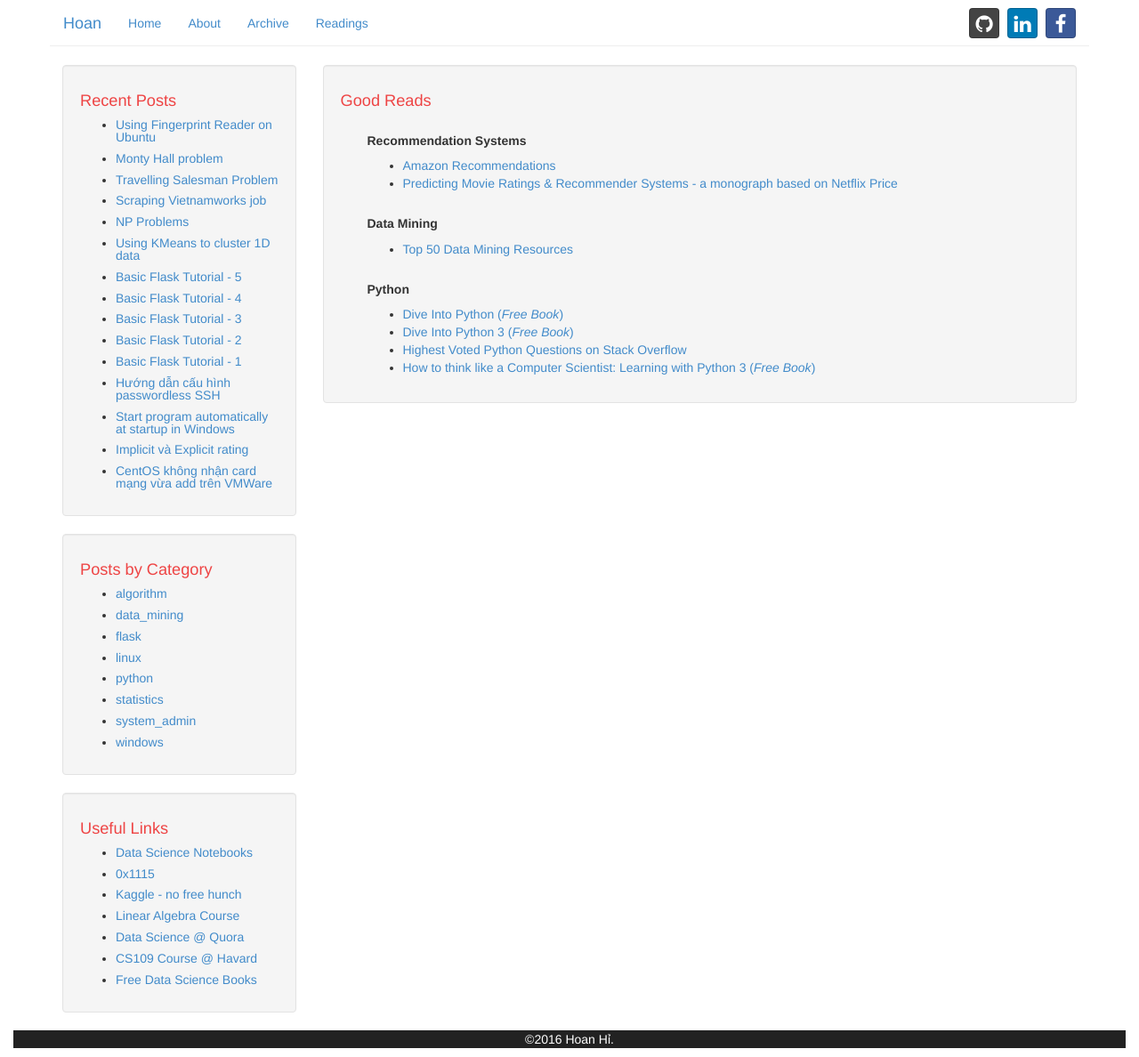
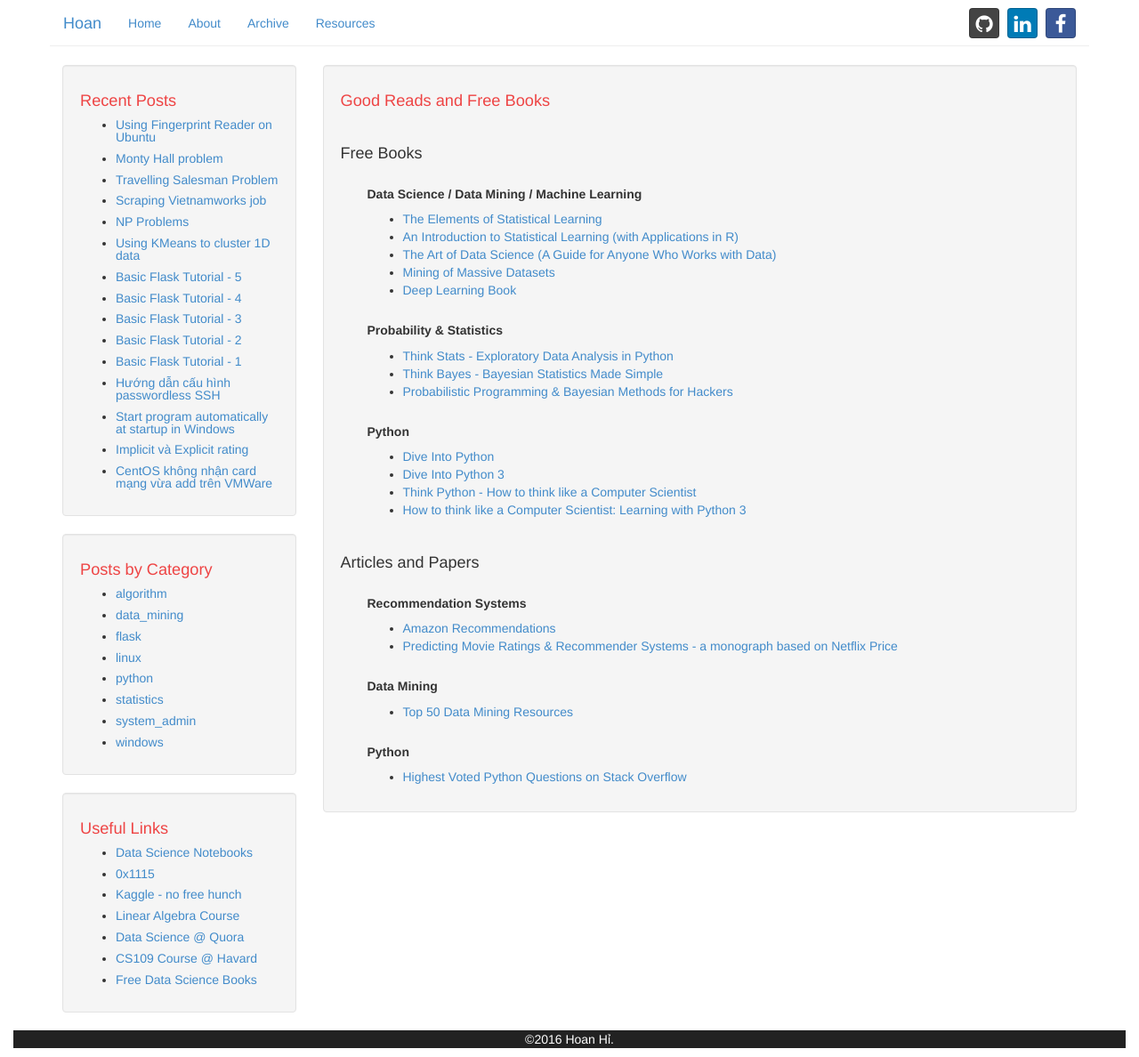
Before and after one commit to hoanvu/hoanvu.github.io, a Jekyll site: the page built from readings.html, in a window 1280 px wide. Shown: the whole page at 89% size. Built offline with Jekyll 4.4.1, drawn with Linux system fonts in a browser that asks for light colours.

Commit message:
change Readings to Resources & add some books

```diff
--- a/_includes/header.html
+++ b/_includes/header.html
@@ -36,7 +36,7 @@
                     <li class="active"><a href="{{ site.baseurl }}/about.html">About</a></li>
                     <li class="active"><a href="{{ site.baseurl }}/archive.html">Archive</a></li>
                     <!-- <li class="active"><a href="{{ site.baseurl }}/cv.pdf" target="_blank">CV</a></li> -->
-                    <li class="active"><a href="{{ site.baseurl }}/readings.html">Readings</a></li>
+                    <li class="active"><a href="{{ site.baseurl }}/readings.html">Resources</a></li>
                 </ul>
                 <ul class="nav navbar-nav toright">
 
--- a/readings.html
+++ b/readings.html
@@ -3,7 +3,40 @@ layout: default
 ---
 
 <div class="well">
-    <h1>Good Reads</h1>
+    <h1>Good Reads and Free Books</h1>
+    <br>
+    <h4>Free Books</h4>
+    <div class="indented">
+        <h5><strong>Data Science / Data Mining / Machine Learning</strong></h5>
+        <ul>
+            <li><a href="http://statweb.stanford.edu/~tibs/ElemStatLearn/" target="_blank">The Elements of Statistical Learning</a></li>
+            <li><a href="http://www-bcf.usc.edu/~gareth/ISL/" target="_blank">An Introduction to Statistical Learning (with Applications in R)</a></li>
+            <li><a href="https://leanpub.com/artofdatascience" target="_blank">The Art of Data Science (A Guide for Anyone Who Works with Data)</a></li>
+            <li><a href="http://infolab.stanford.edu/~ullman/mmds/bookL.pdf" target="_blank">Mining of Massive Datasets</a></li>
+            <li><a href="http://www.deeplearningbook.org/" target="_blank">Deep Learning Book</a></li>
+        </ul>
+    </div>
+
+    <div class="indented">
+    <h5><strong>Probability & Statistics</strong></h5>
+        <ul>
+            <li><a href="http://greenteapress.com/thinkstats2/thinkstats2.pdf" target="_blank">Think Stats - Exploratory Data Analysis in Python</a></li>
+            <li><a href="http://www.greenteapress.com/thinkbayes/thinkbayes.pdf" target="_blank">Think Bayes - Bayesian Statistics Made Simple</a></li>
+            <li><a href="http://camdavidsonpilon.github.io/Probabilistic-Programming-and-Bayesian-Methods-for-Hackers/" target="_blank">Probabilistic Programming & Bayesian Methods for Hackers</a></li>
+        </ul>
+    </div>
+
+    <div class="indented">
+        <h5><strong>Python</strong></h5>
+        <ul>
+            <li><a href="http://www.diveintopython.net/toc/index.html" target="_blank">Dive Into Python</a></li>
+            <li><a href="http://www.diveintopython3.net/" target="_blank">Dive Into Python 3</a></li>
+            <li><a href="http://www.greenteapress.com/thinkpython/thinkpython.pdf" target="_blank">Think Python - How to think like a Computer Scientist</a></li>
+            <li><a href="http://openbookproject.net/thinkcs/python/english3e/index.html" target="_blank">How to think like a Computer Scientist: Learning with Python 3</a></li>
+        </ul>
+    </div>
+    <br>
+    <h4>Articles and Papers</h4>
 
     <div class="indented">
         <h5><strong>Recommendation Systems</strong></h5>
@@ -24,10 +57,7 @@ layout: default
     <div class ="indented">
         <h5><strong>Python</strong></h5>
         <ul>
-            <li><a href="http://www.diveintopython.net/toc/index.html" target="_blank">Dive Into Python (<i>Free Book</i>)</a></li>
-            <li><a href="http://www.diveintopython3.net/" target="_blank">Dive Into Python 3 (<i>Free Book</i>)</a></li>
             <li><a href="http://stackoverflow.com/questions/tagged/python?sort=votes&pageSize=50" target="_blank">Highest Voted Python Questions on Stack Overflow</a></li>
-            <li><a href="http://openbookproject.net/thinkcs/python/english3e/index.html" target="_blank">How to think like a Computer Scientist: Learning with Python 3 (<i>Free Book</i>)</a></li>
         </ul>
     </div>
 
```
